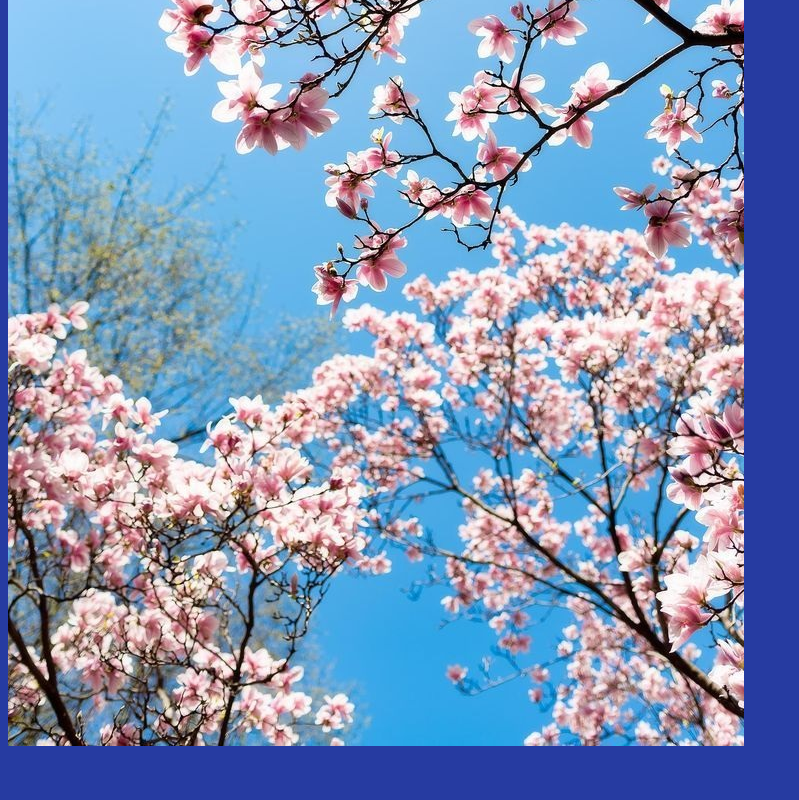
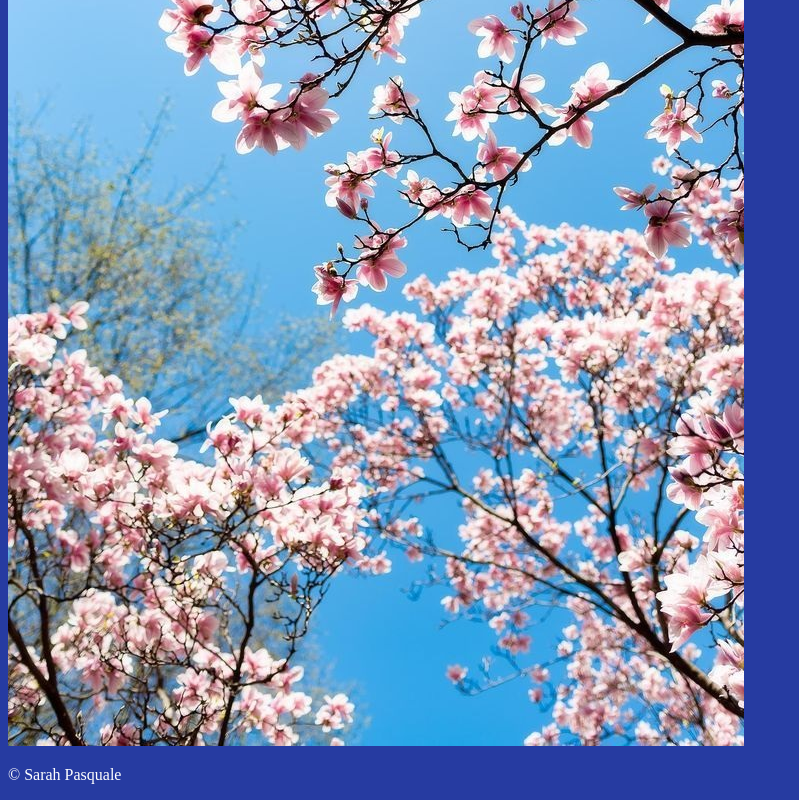
Before and after one commit to WorldsBestEndUser/Practice, a plain HTML site: page index.html in a window 1280 px wide. Shown: the part 436-1236 px from the top of the page, without its empty margins (0-799 px from the left). Before the commit the page ends 1194 px from the top, so only its background shows below. Drawn offline with Linux system fonts and the light colour scheme.

Commit message:
Added footer

```diff
--- a/index.html
+++ b/index.html
@@ -25,6 +25,9 @@
 <body>
     <h1>Spring is Near!</h1>
     <img src="spring-photo.jpg" alt="spring photo">
+    <footer>
+        <p>&copy; Sarah Pasquale</p>
+    </footer>
 </body>
 
 </html>
```
